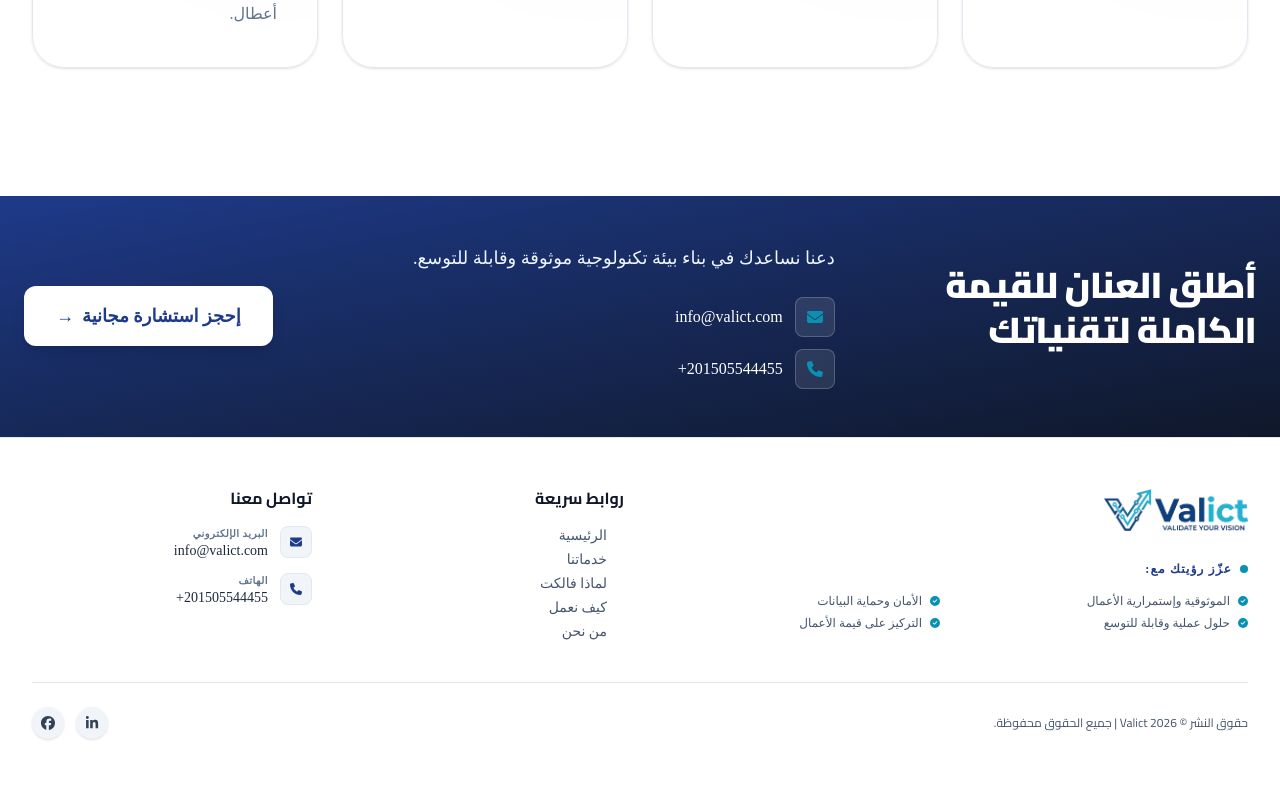
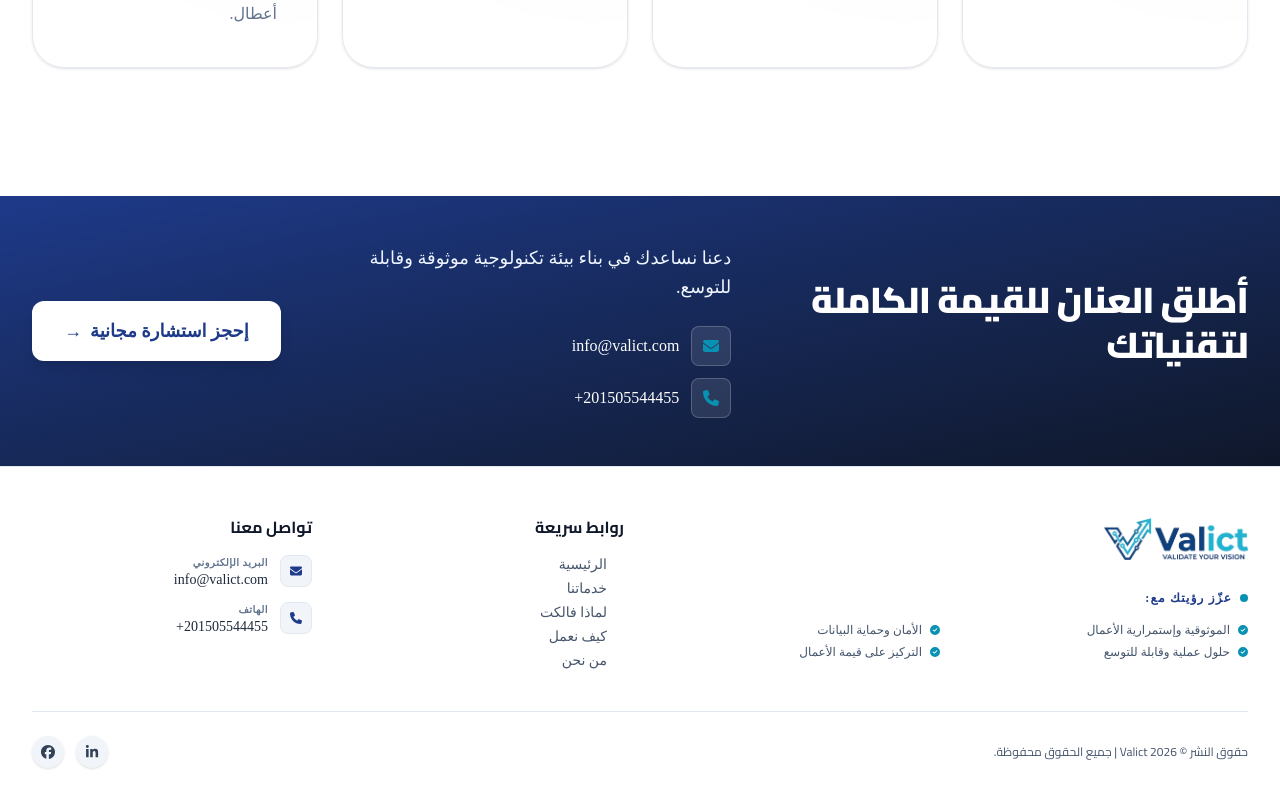
Before and after one commit to Tarek-Ali0/Valict, a Next.js app: page /ar in a window 1280 px wide. Shown: the part 2932-3732 px from the top of the page. Before the commit the page ends 3703 px from the top, so only its background shows below. Built offline with nearby package versions, Linux system fonts and the light colour scheme.

Commit message:
Refactor layout and column spans in Contact component

```diff
--- a/src/components/Contact.tsx
+++ b/src/components/Contact.tsx
@@ -15,19 +15,19 @@ export function Contact({ dict }: ContactProps) {
       {/* ----------------------------------- */}
 
       <div className="w-full bg-gradient-to-br from-valict-navy to-valict-dark relative overflow-hidden">
-        <div className="max-w-7xl mx-auto relative px-6 py-8 md:py-12 overflow-hidden">
+        <div className="max-w-[1400px] mx-auto relative px-4 sm:px-6 lg:px-8 py-8 md:py-12 overflow-hidden">
 
-          <div className="relative z-10 grid grid-cols-1 lg:grid-cols-12 gap-8 items-center text-start">
+          <div className="relative z-10 grid grid-cols-1 lg:grid-cols-12 gap-6 items-center text-start">
 
-            {/* 1. العنوان (أخذ 4 أعمدة) */}
-            <div className="lg:col-span-4">
+            {/* 1. العنوان (أخذ 5 أعمدة) */}
+            <div className="lg:col-span-5">
               <h2 className="text-2xl md:text-4xl font-black text-white mb-4 leading-tight tracking-tight">
                 {dict.cta.headline}
               </h2>
             </div>
 
-            {/* 2. النص + معلومات التواصل (أخذ 5 أعمدة) */}
-            <div className="lg:col-span-5 flex flex-col gap-4">
+            {/* 2. النص + معلومات التواصل (أخذ 4 أعمدة) */}
+            <div className="lg:col-span-4 flex flex-col gap-4">
               <p className="text-blue-50 text-base md:text-lg font-light leading-relaxed">
                 {dict.cta.sub}
               </p>
@@ -60,7 +60,7 @@ export function Contact({ dict }: ContactProps) {
             <div className="lg:col-span-3 flex justify-center lg:justify-end w-full">
               <a
                 href={`mailto:${dict.contact.email}`}
-                className="group relative bg-white dark:bg-slate-900 text-valict-navy dark:text-white text-center py-4 px-8 rounded-xl font-bold text-base md:text-lg shadow-lg hover:bg-valict-cyan hover:text-valict-dark transition-all duration-300 transform hover:-translate-y-1 w-full lg:w-auto inline-flex items-center justify-center gap-2"
+                className="group relative bg-white dark:bg-slate-900 text-valict-navy dark:text-white text-center py-4 px-8 rounded-xl font-bold text-base md:text-lg shadow-lg hover:bg-valict-cyan hover:text-valict-dark transition-all duration-300 transform hover:-translate-y-1 w-full lg:w-auto inline-flex items-center justify-center gap-2 whitespace-nowrap"
               >
                 {dict.cta.button}
                 <span className="transition-transform duration-300 group-hover:translate-x-1">
```
